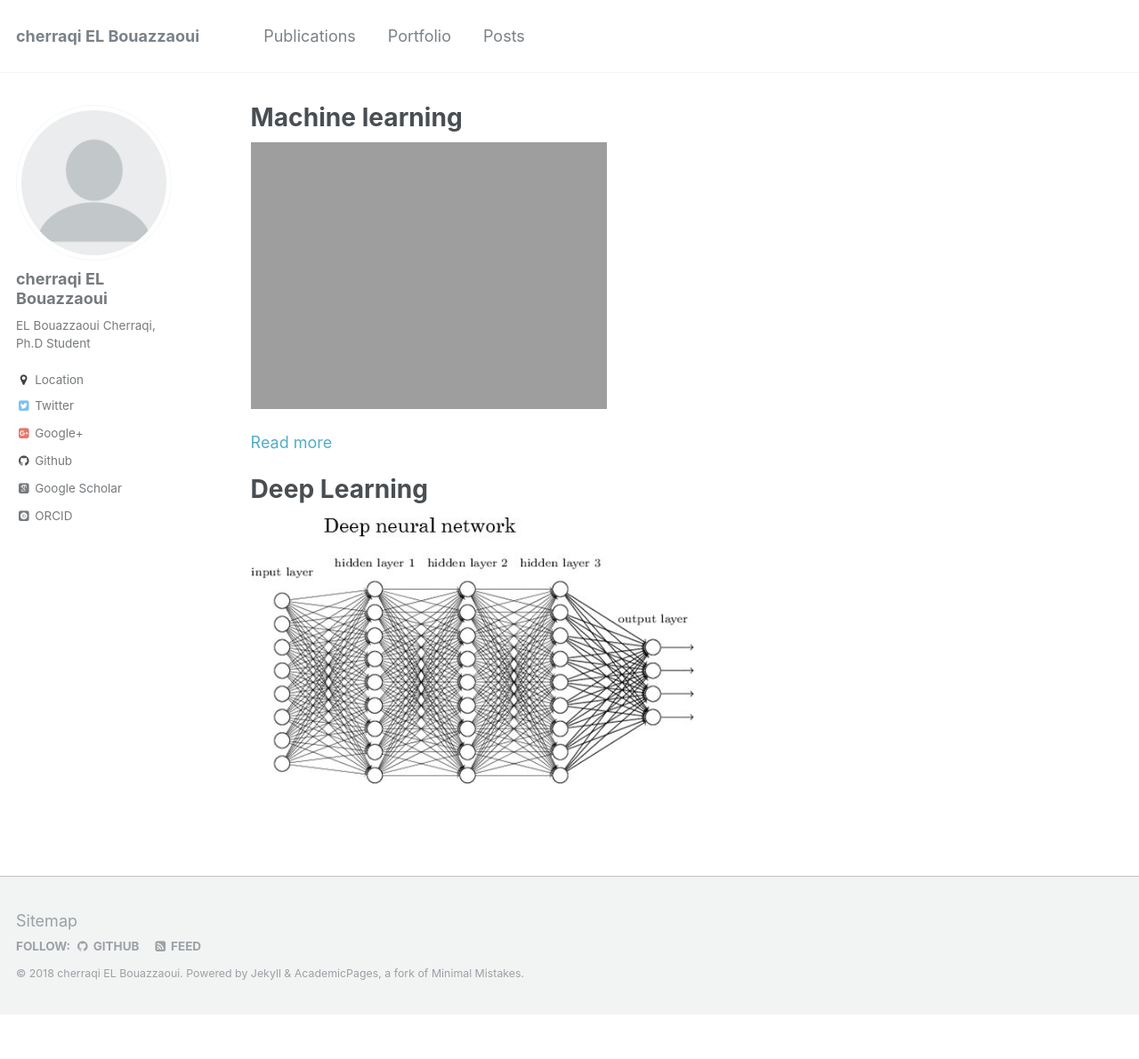
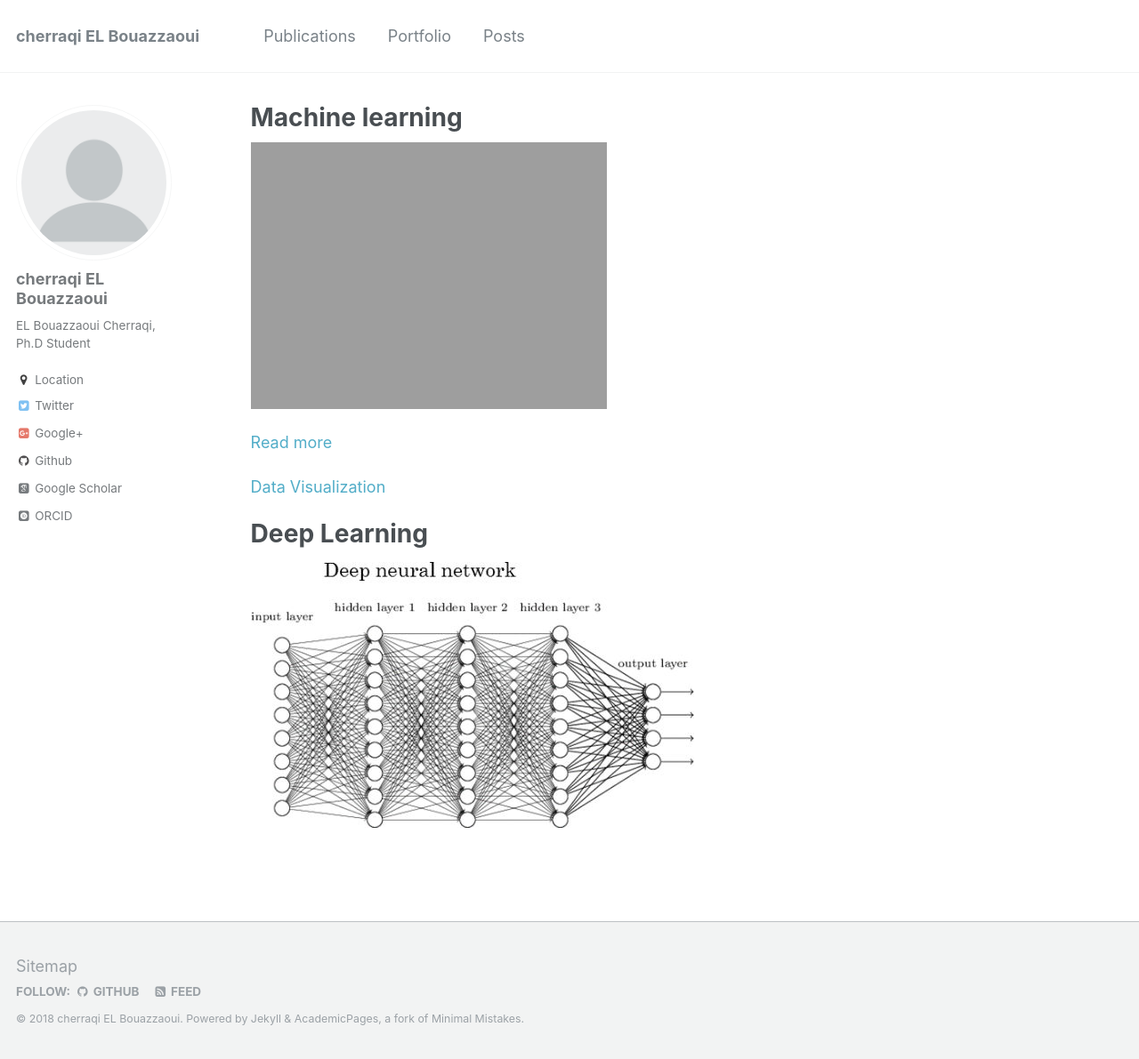
Before and after one commit to Cherrraqi/aca, a Jekyll site: the page built from _pages/about.md, in a window 1280 px wide and 1191 px high. Shown: the whole window at 89% size. Built offline with Jekyll 4.4.1, drawn with Linux system fonts in a browser that asks for light colours; some web fonts are replaced.

Commit message:
Update about.md

```diff
--- a/_pages/about.md
+++ b/_pages/about.md
@@ -13,5 +13,7 @@ redirect_from:
 
 [Read more ](https://cherrraqi.github.io/aca/files/2018-08-31-172724.html)
 
+[Data Visualization](https://cherrraqi.github.io/aca/files/2018-10-06-172724.html)
+
 # Deep Learning
 ![Iris Data Exploration](https://cherrraqi.github.io/aca/files/cover.png)
```
